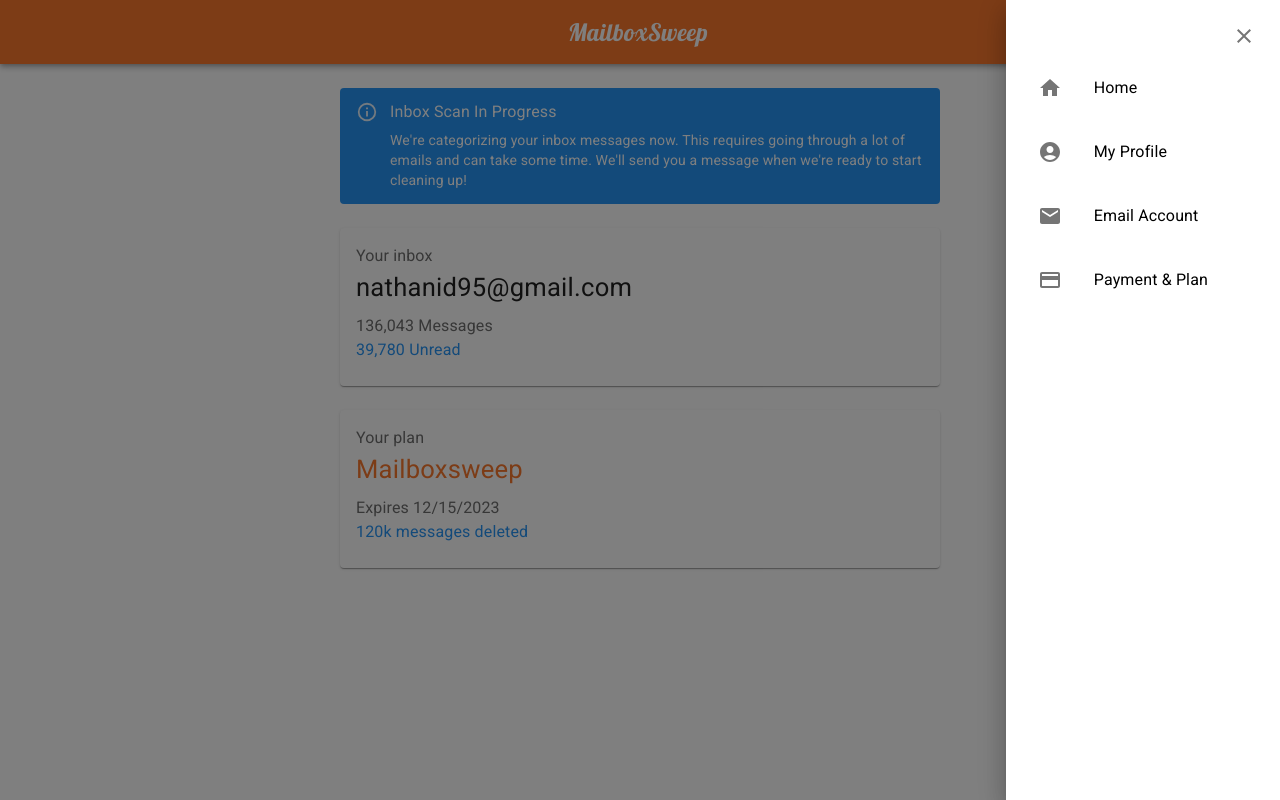
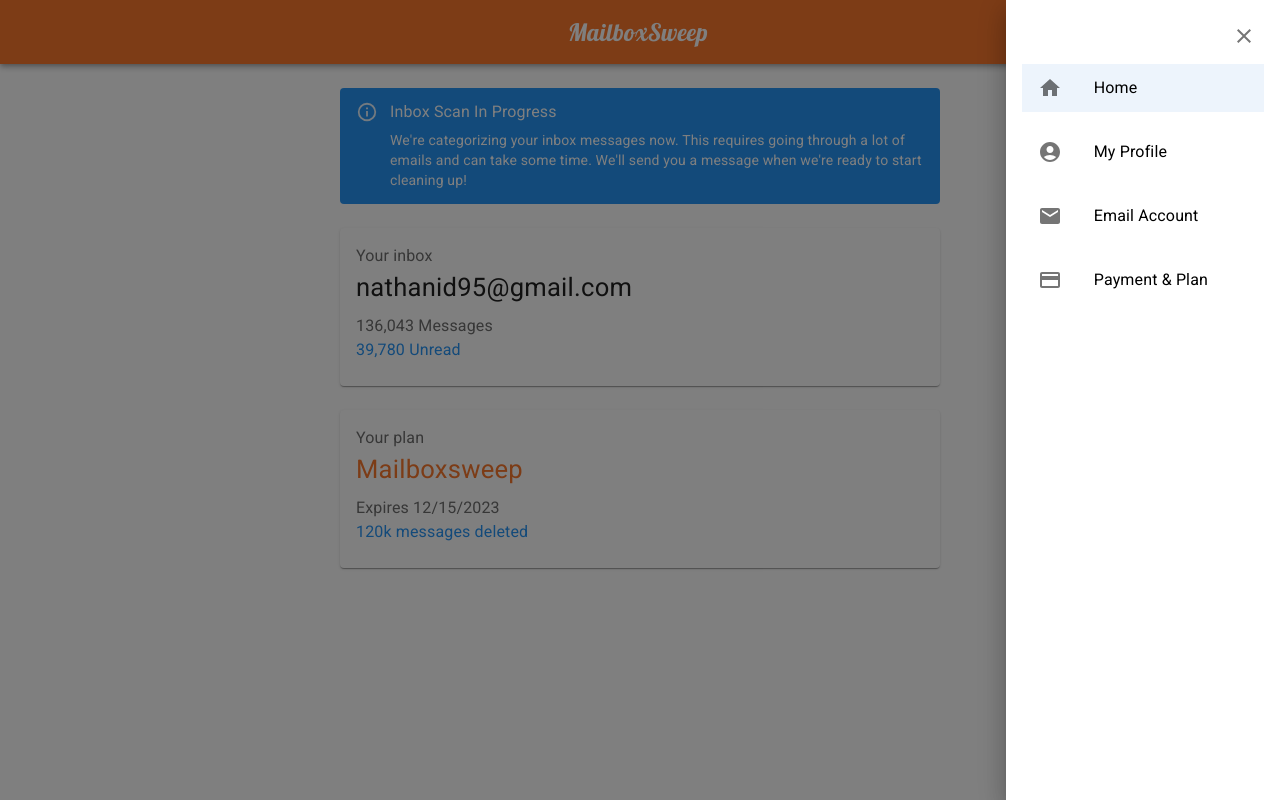
Before and after one commit to nate-anderson/mailboxsweep-oss, a Next.js app in the folder web/: page /home in a window 1280 px wide. Both pictures are taken after a click on the button "menu". Built offline with nearby package versions, Linux system fonts and the light colour scheme.

Commit message:
navbar current page

```diff
--- a/web/components/navbar.tsx
+++ b/web/components/navbar.tsx
@@ -18,14 +18,14 @@ import IconClose from "@mui/icons-material/Close";
 import IconHome from "@mui/icons-material/Home";
 import Link from "next/link";
 
-const renderDrawerItem = (props: { text: string, icon: any, path: string }) =>
+const renderDrawerItem = (props: { text: string, icon: any, path: string, selected: boolean }) =>
     <Link key={props.text} href={props.path} passHref style={{textDecoration: 'none', color: "black"}}>
         <ListItem sx={{
             marginTop: 0,
             marginRight: 5,
             color: "inherit"
         }}>
-            <ListItemButton>
+            <ListItemButton selected={props.selected}>
                 <ListItemIcon sx={{ marginLeft: 0 }}>
                     {props.icon}
                 </ListItemIcon>
@@ -41,7 +41,11 @@ const drawerItems = [
     { text: "Payment & Plan", icon: <IconCreditCard />, path: "#" },
 ];
 
-export default function Navbar() {
+interface NavbarProps {
+    page?: string;
+}
+
+export default function Navbar(props: NavbarProps) {
     const [ drawerOpen, setDrawerOpen ] = useState(false);
 
     return (
@@ -93,7 +97,12 @@ export default function Navbar() {
                             <IconClose />
                         </IconButton>
                     </Box>
-                    {drawerItems.map(renderDrawerItem)}
+                    {drawerItems.map(item => renderDrawerItem(
+                        {
+                            ...item,
+                            selected: props.page === item.text,
+                        }
+                    ))}
                 </Drawer>
             </AppBar>
         </Box>
--- a/web/pages/complete-profile.tsx
+++ b/web/pages/complete-profile.tsx
@@ -52,7 +52,7 @@ export default function CompleteProfile() {
 
     return (
         <>
-            <Navbar />
+            <Navbar page="My Profile" />
             {/* Success snackbar */}
             <Snackbar
                 open={showSuccess}
--- a/web/pages/email-account/login.tsx
+++ b/web/pages/email-account/login.tsx
@@ -87,7 +87,7 @@ export default function Login() {
 
     return (
         <>
-            <Navbar />
+            <Navbar page="Email Account"/>
             <Snackbar
                 open={showSuccess}
                 anchorOrigin={{ vertical: "bottom", horizontal: "right" }}
--- a/web/pages/home.tsx
+++ b/web/pages/home.tsx
@@ -14,7 +14,7 @@ export default function Home() {
 
     return (
         <>
-            <Navbar />
+            <Navbar page="Home" />
             <Container component="main">
                 <CssBaseline />
                 <Box sx={{
```
